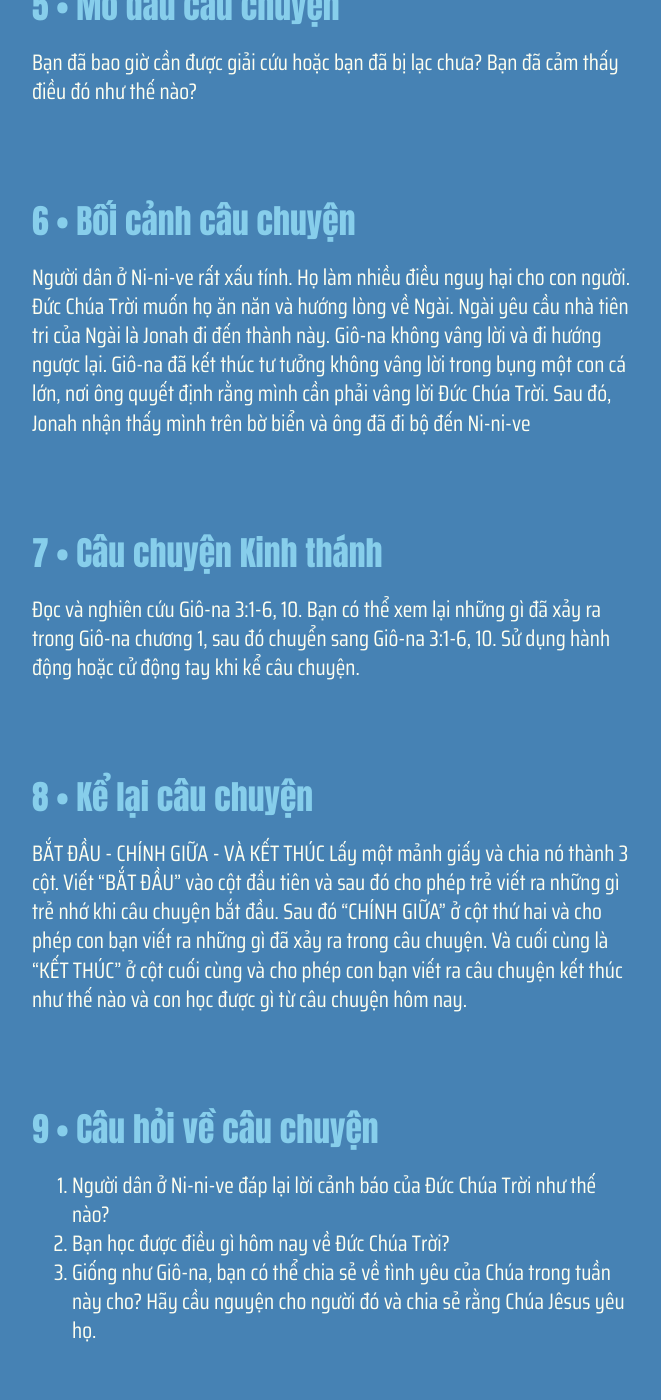
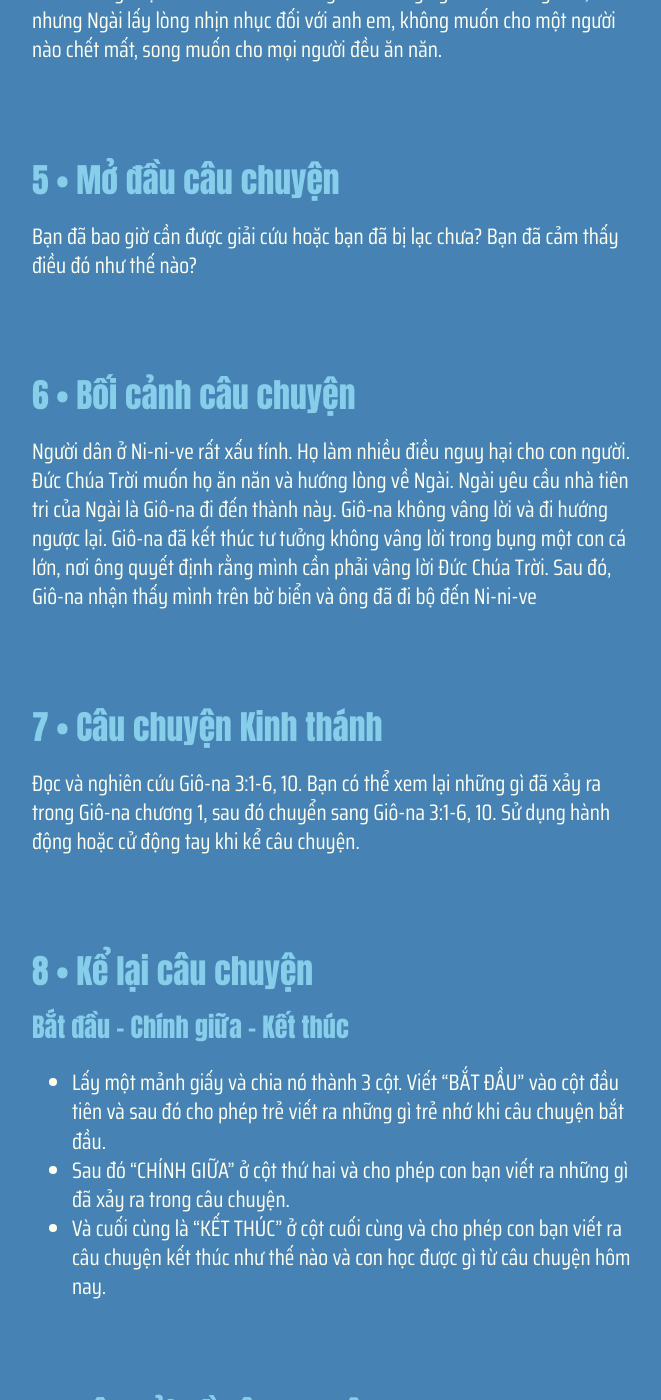
Before and after one commit to GospelTrust/LGS, a Jekyll site: the page built from docs/content/_vi/48-2.md, in a window 1280 px wide and 1400 px high, scrolled down 2600 px. Shown: the whole window, without its empty margins (308-969 px from the left). Built offline with Jekyll 4.4.1, drawn with Linux system fonts in a browser that asks for light colours; some web fonts are replaced; some of the changed text lies outside the part shown.

Commit message:
Update: w48d2

```diff
--- a/docs/content/_vi/48-2.md
+++ b/docs/content/_vi/48-2.md
@@ -1,16 +1,16 @@
 ---
 week: 48
 day: 2
-title: 'GIÔ-NA GIẢNG VỀ SỰ ĂN NĂN'
+title: 'Giô-na giảng về sự ăn năn'
 bible: 'Giô-na 1:1-16 & 3:1-6, 10'
 layout: lesson
 ---
 
 
 {% include lesson/section.html index=1 %}
-- Cho trẻ em biết rằng Đức Chúa Trời cho chúng ta một cơ hội khác để lắng nghe và vâng lời Ngài
+- Cho trẻ em biết rằng Đức Chúa Trời cho chúng ta một cơ hội khác để lắng nghe và vâng lời Ngài.
 - Cho trẻ hiểu rằng Đức Chúa Trời muốn chúng ta ăn năn tội lỗi và hướng lòng về Ngài vì Ngài yêu thương chúng ta.
-- Để trẻ em nhận ra rằng Đức Chúa Trời sẽ tha thứ cho chúng ta khi chúng ta ăn năn thành tâm và hết lòng
+- Để trẻ em nhận ra rằng Đức Chúa Trời sẽ tha thứ cho chúng ta khi chúng ta ăn năn thành tâm và hết lòng.
 
 
 {% include lesson/section.html index=2 %}
@@ -18,7 +18,7 @@
 * Vào thời Giô-na, quốc gia A-si-ri đã kiểm soát một phần lớn diện tích giữa biển Địa Trung Hải và vịnh Ba Tư. Điều này thường gây ra xung đột với quốc gia Y-sơ-ra-ên vì là biên giới của cả hai quốc gia.
 * Đức Chúa Trời kêu gọi Giô-na và ông không vâng lời (Giô-na 1)
 - Đức Chúa Trời sai Giô-na đến thành Ni-ni-ve, kẻ thù mà đất nước Giô-na đang sống là Y-sơ-ra-ên để rao giảng về sự ăn năn. Thay vì vâng lời Chúa, Giô-na quyết định đi ngược lại và lên một con tàu đi về hướng tây. Thành phố Ta-rê-si được đề cập trong Giô-na 1:3 có thể là một nơi gần Tây Ban Nha ngày nay. Điều này có nghĩa là ông ta đang đi ngược hướng với nơi Chúa chỉ định ông ta đi đến.
-- Đức Chúa Trời đã gây ra một cơn bão khủng khiếp kiến cho Giô-na sai các thủy thủ ném ông xuống biển. Nhưng Giô-na không chết đuối vì Chúa đã sai một con cá lớn đến nuốt ông. Anh ta ở trong bụng cá ba ngày ba đêm. (Giô-na 1:4-17)
+- Đức Chúa Trời đã cho một cơn bão khủng khiếp kiến cho Giô-na sai các thủy thủ ném ông xuống biển. Nhưng Giô-na không chết đuối vì Chúa đã sai một con cá lớn đến nuốt ông. Anh ta ở trong bụng cá ba ngày ba đêm. (Giô-na 1:4-17)
 * Giô-na cầu nguyện Chúa từ bên bụng trong con cá lớn. Giô-na cảm ơn Chúa đã cứu ông ta. Sau đó, Đức Chúa Trời giải cứu Giô-na và đưa anh ta đến Ni-ni-ve (Giô-na 2)
 * Trong chương 3 của sách Giô-na, Giô-na vâng lời Đức Chúa Trời và cảnh báo người dân thành Ni-ni-ve hãy ăn năn tội lỗi của họ. Cả thành ăn năn, từ vua xuống dân.
 * Giống như dân thành Ni-ni-ve, Đức Chúa Trời kêu gọi chúng ta ăn năn hoặc từ bỏ tội lỗi của mình và chọn vâng lời, yêu thương và hầu việc một mình Ngài. Chúng ta có thể ăn năn khỏi tất cả những điều sai trái chúng ta đã làm và chấp nhận Chúa Jêsus Christ là Đấng Cứu Rỗi và là Chúa của chúng ta. Bởi vì sự chết và sự phục sinh của Đấng Christ, chúng ta cũng như người dân Ni-ni-ve được lựa chọn để ăn năn và đi theo Ngài.
@@ -26,11 +26,11 @@
 
 
 {% include lesson/section.html index=3 %}
-Lạy Chúa, chúng con cảm ơn Ngài đã kiên nhẫn với chúng con. Cảm ơn Ngài đã cho chúng con có cơ hội để ăn năn tội lỗi của chúng con. Xin Chúa giúp chúng con hoàn toàn quay lưng lại với tội lỗi. Nhân danh Chúa Jêsus Christ, chúng con hiệp nhau cầu nguyện, A-men!
+> Lạy Chúa, chúng con cảm ơn Ngài đã kiên nhẫn với chúng con. Cảm ơn Ngài đã cho chúng con có cơ hội để ăn năn tội lỗi của chúng con. Xin Chúa giúp chúng con hoàn toàn quay lưng lại với tội lỗi. Nhân danh Chúa Jêsus Christ, chúng con hiệp nhau cầu nguyện, A-men!
 
 
 {% include lesson/section.html index=4 %}
-II Phi-e-rơ 3:9
+### II Phi-e-rơ 3:9
 Chúa không chậm trễ về lời hứa của Ngài như mấy người kia tưởng đâu, nhưng Ngài lấy lòng nhịn nhục đối với anh em, không muốn cho một người nào chết mất, song muốn cho mọi người đều ăn năn.
 
 
@@ -40,7 +40,7 @@
 
 
 {% include lesson/section.html index=6 %}
-Người dân ở Ni-ni-ve rất xấu tính. Họ làm nhiều điều nguy hại cho con người. Đức Chúa Trời muốn họ ăn năn và hướng lòng về Ngài. Ngài yêu cầu nhà tiên tri của Ngài là Jonah đi đến thành này. Giô-na không vâng lời và đi hướng ngược lại. Giô-na đã kết thúc tư tưởng không vâng lời trong bụng một con cá lớn, nơi ông quyết định rằng mình cần phải vâng lời Đức Chúa Trời. Sau đó, Jonah nhận thấy mình trên bờ biển và ông đã đi bộ đến Ni-ni-ve
+ Người dân ở Ni-ni-ve rất xấu tính. Họ làm nhiều điều nguy hại cho con người. Đức Chúa Trời muốn họ ăn năn và hướng lòng về Ngài. Ngài yêu cầu nhà tiên tri của Ngài là Giô-na đi đến thành này. Giô-na không vâng lời và đi hướng ngược lại. Giô-na đã kết thúc tư tưởng không vâng lời trong bụng một con cá lớn, nơi ông quyết định rằng mình cần phải vâng lời Đức Chúa Trời. Sau đó, Giô-na nhận thấy mình trên bờ biển và ông đã đi bộ đến Ni-ni-ve
 
 
 {% include lesson/section.html index=7 %}
@@ -48,8 +48,10 @@
 
 
 {% include lesson/section.html index=8 %}
-BẮT ĐẦU - CHÍNH GIỮA - VÀ KẾT THÚC
-Lấy một mảnh giấy và chia nó thành 3 cột. Viết "BẮT ĐẦU" vào cột đầu tiên và sau đó cho phép trẻ viết ra những gì trẻ nhớ khi câu chuyện bắt đầu. Sau đó "CHÍNH GIỮA" ở cột thứ hai và cho phép con bạn viết ra những gì đã xảy ra trong câu chuyện. Và cuối cùng là "KẾT THÚC" ở cột cuối cùng và cho phép con bạn viết ra câu chuyện kết thúc như thế nào và con học được gì từ câu chuyện hôm nay.
+### Bắt đầu - Chính giữa - Kết thúc
+- Lấy một mảnh giấy và chia nó thành 3 cột. Viết "BẮT ĐẦU" vào cột đầu tiên và sau đó cho phép trẻ viết ra những gì trẻ nhớ khi câu chuyện bắt đầu.
+- Sau đó "CHÍNH GIỮA" ở cột thứ hai và cho phép con bạn viết ra những gì đã xảy ra trong câu chuyện.
+- Và cuối cùng là "KẾT THÚC" ở cột cuối cùng và cho phép con bạn viết ra câu chuyện kết thúc như thế nào và con học được gì từ câu chuyện hôm nay.
 
 
 {% include lesson/section.html index=9 %}
@@ -60,4 +62,4 @@
 
 
 {% include lesson/section.html index=10 %}
- Lạy Chúa, chúng con cảm ơn Ngài đã mang đến những tấm gương như Giô-na để nhắc nhở chúng con hãy ăn năn tội lỗi của mình. Chúng con biết nó sẽ rất khó khăn. Xin giúp chúng con thực sự quay lưng lại với tội lỗi của mình. Nhân danh Chúa Jêsus Christ, chúng con hiệp nhau cầu nguyện, A-men!
+> Lạy Chúa, chúng con cảm ơn Ngài đã mang đến những tấm gương như Giô-na để nhắc nhở chúng con hãy ăn năn tội lỗi của mình. Chúng con biết nó sẽ rất khó khăn. Xin giúp chúng con thực sự quay lưng lại với tội lỗi của mình. Nhân danh Chúa Jêsus Christ, chúng con hiệp nhau cầu nguyện, A-men!
```
